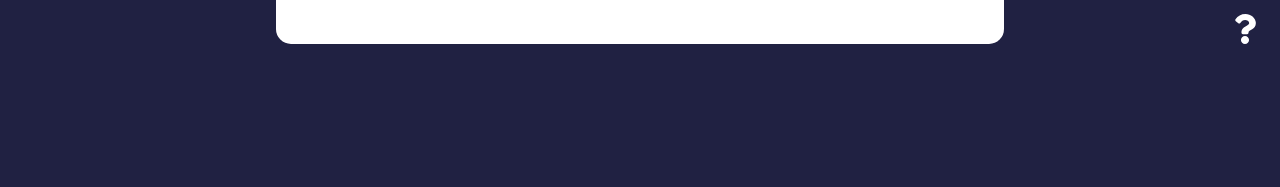
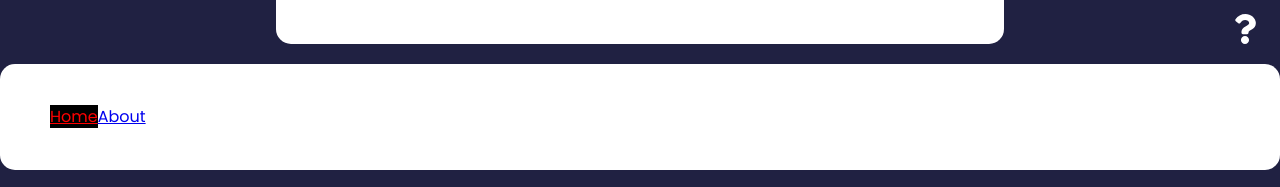
Before and after one commit to techstackmedia/feedback-app, a React (Create React App) app: page / in a window 1280 px wide. Shown: the part 757-944 px from the top of the page. Before the commit the page ends 821 px from the top, so only its background shows below. Built offline with nearby package versions, Linux system fonts and the light colour scheme; the HTML template or start-up script is replaced by a standard one.

Commit message:
react-router-dom NavLink

```diff
--- a/src/App.js
+++ b/src/App.js
@@ -2,9 +2,10 @@
 import Header from './components/Header/Header';
 import Button from './shared/Button';
 import { FeedbackProvider } from './context/FeedbackContext';
-import { BrowserRouter, Route, Routes } from 'react-router-dom';
+import { BrowserRouter, Route, Routes, NavLink } from 'react-router-dom';
 import About from './pages/About';
 import Home from './pages/Home/Home';
+import Card from './shared/Card';
 
 const App = () => {
   return (
@@ -14,6 +15,15 @@
           <Route path="/" element={<Home />}></Route>
           <Route path="/about" element={<About />}></Route>
         </Routes>
+        <Card>
+          <NavLink to="/" activeClassName="active">
+            Home
+          </NavLink>
+
+          <NavLink to="/about" activeClassName="active">
+            About
+          </NavLink>
+        </Card>
       </BrowserRouter>
     </FeedbackProvider>
   );
--- a/src/index.css
+++ b/src/index.css
@@ -250,3 +250,8 @@
     width: 80%;
   }
 }
+
+.active {
+  background: #000;
+  color: red;
+}
```
